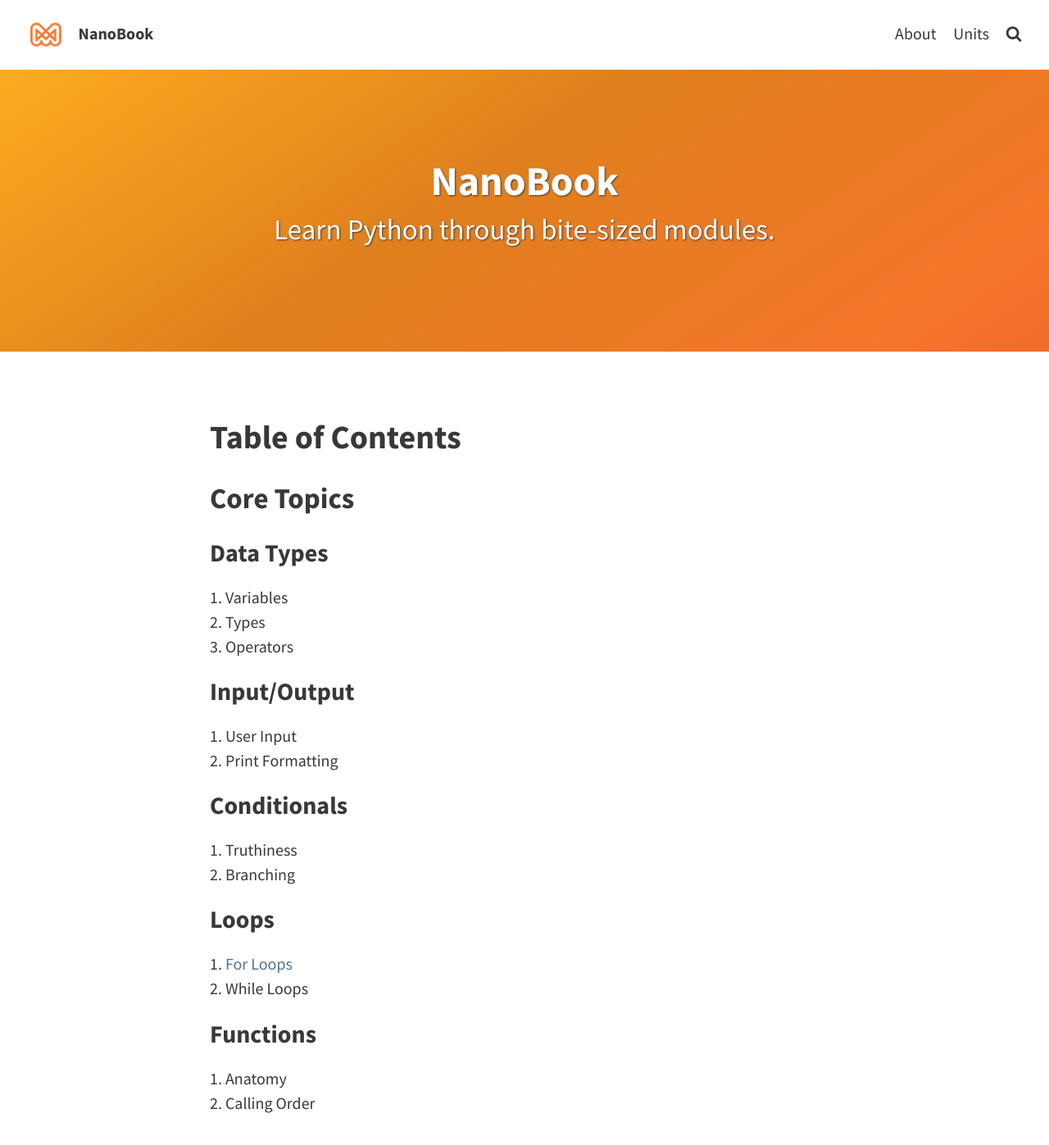
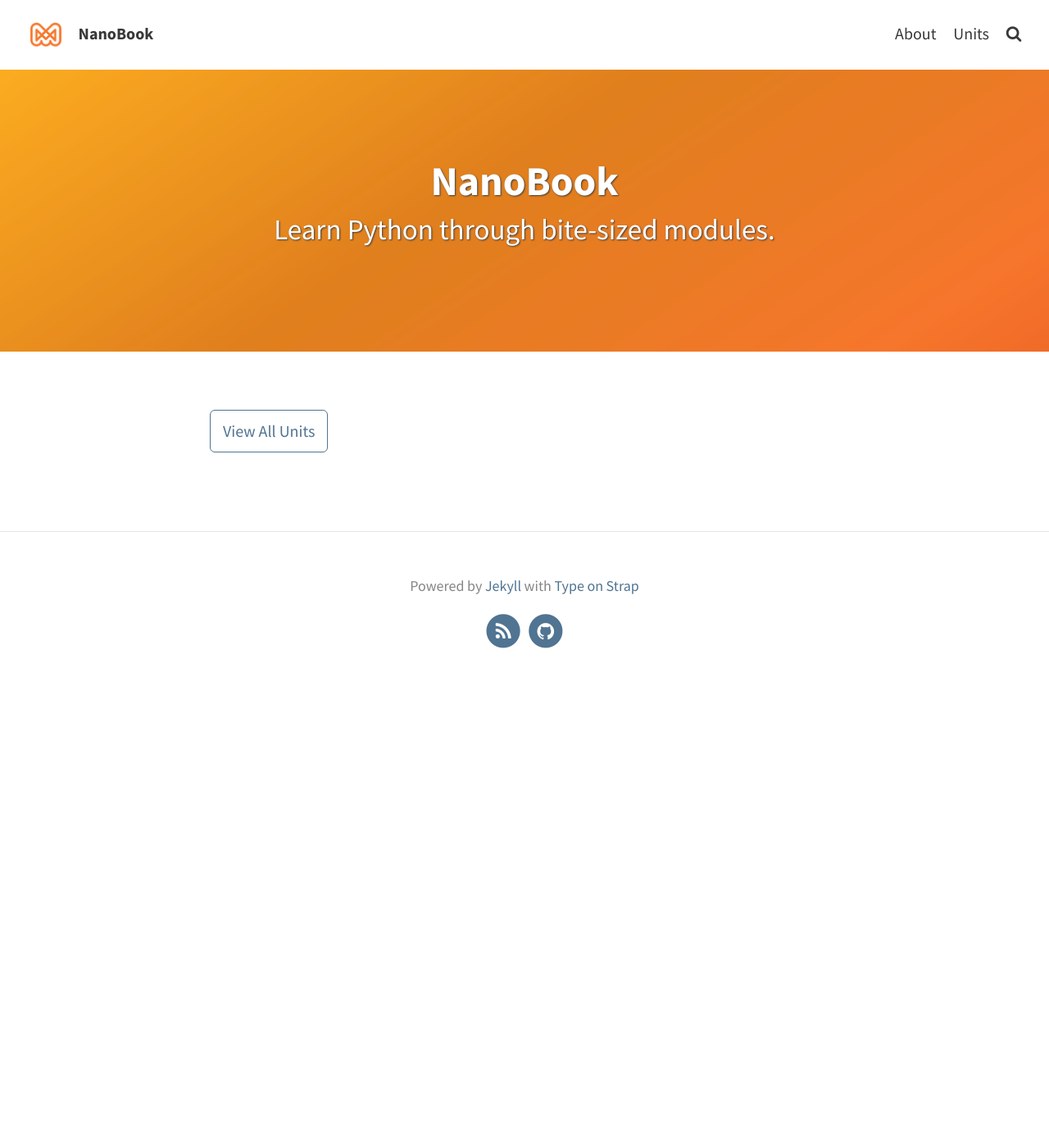
Before and after one commit to maryvo/nanobook, a Jekyll site: the page built from index.md, in a window 1280 px wide and 1400 px high. Shown: the top 1397 px of the window at 82% size. Built offline with Jekyll 4.4.1, drawn with Linux system fonts in a browser that asks for light colours.

Commit message:
Update index page with link to units

```diff
--- a/index.md
+++ b/index.md
@@ -6,32 +6,4 @@ feature-img: "assets/img/gradients/orange.png"
 hide: true
 ---
 
-# Table of Contents
-
-## Core Topics
-
-### Data Types
-
-1. Variables
-1. Types
-1. Operators
-
-### Input/Output
-
-1. User Input
-1. Print Formatting
-
-### Conditionals
-
-1. Truthiness
-1. Branching
-
-### Loops
-
-1. [For Loops](book/loops/for.md)
-1. While Loops
-
-### Functions
-
-1. Anatomy
-1. Calling Order
+<a class="button" href="{{ site.baseurl }}/units">View All Units</a>
```
